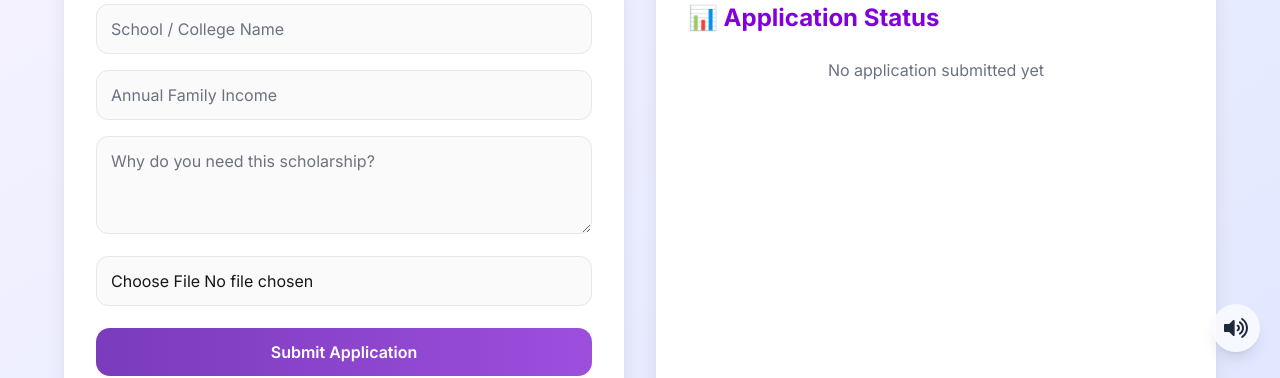
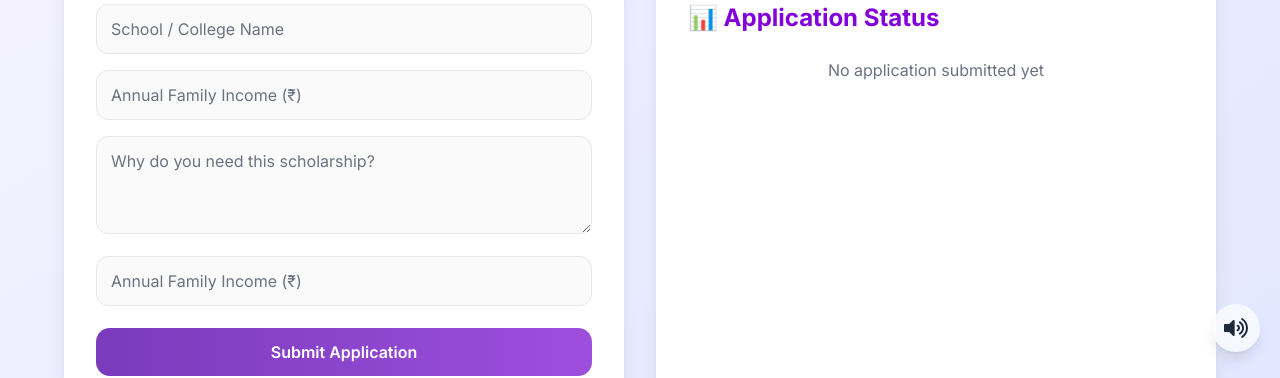
Before and after one commit to PathakAnshika/ShivTempleWebsite, a Next.js app: page /scholarship/apply in a window 1280 px wide. Shown: the part 428-806 px from the top of the page. Built offline with nearby package versions, Linux system fonts and the light colour scheme.

Commit message:
Upgrade Next.js to fix security vulnerability

```diff
--- a/app/components/ScholarshipForm.jsx
+++ b/app/components/ScholarshipForm.jsx
@@ -96,8 +96,9 @@ export default function ScholarshipForm() {
       {/* INCOME */}
      <input
   name="income"
-        type="number"
-        placeholder="Annual Family Income"
+  type="text"   // 👈 change
+  inputMode="numeric" // 👈 mobile numeric keyboard
+  placeholder="Annual Family Income (₹)"
   required
   onChange={handleChange}
   className="input"
@@ -115,11 +116,14 @@ export default function ScholarshipForm() {
 
       {/* DOCUMENT (OPTIONAL) */}
     <input
-        type="file"
-        name="document"
+  name="income"
+  type="text"   // 👈 change
+  inputMode="numeric" // 👈 mobile numeric keyboard
+  placeholder="Annual Family Income (₹)"
+  required
+  onChange={handleChange}
   className="input"
 />
-
       {/* SUBMIT */}
       <button className="submitBtn">
         Submit Application
```
Lines whose indentation alone changed are shown as unchanged.
